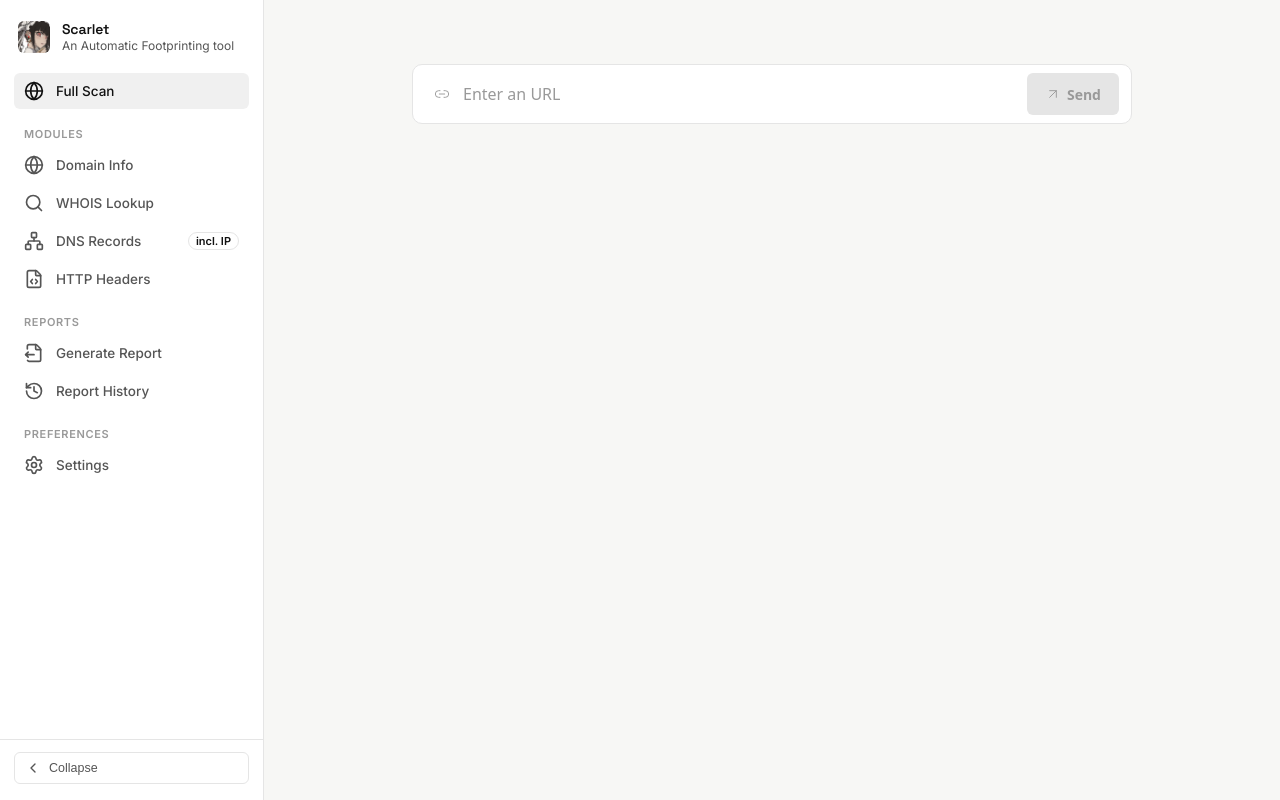
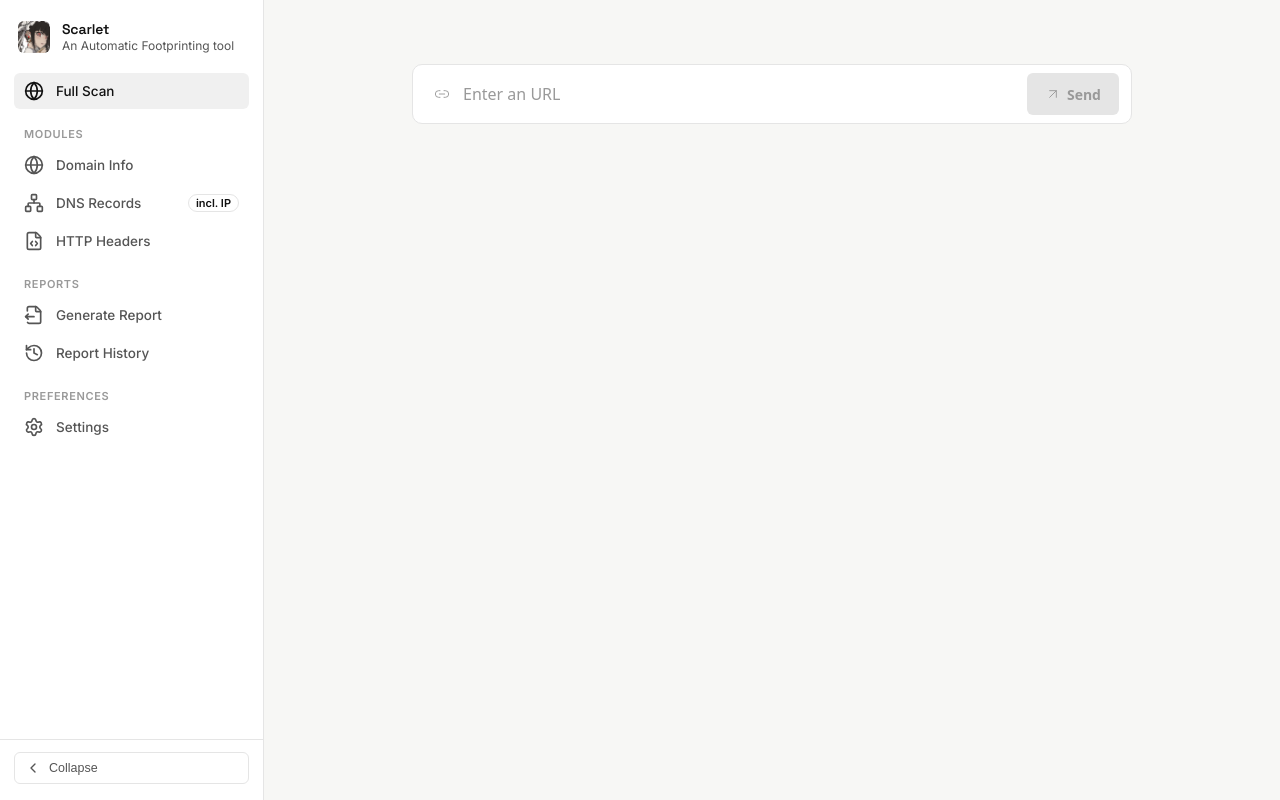
Before and after one commit to RepVignesh/Scarlet, a Next.js app in the folder frontend/: page / in a window 1280 px wide. Built offline with nearby package versions, Linux system fonts and the light colour scheme.

Commit message:
Remove Whois Section (Redundant)

```diff
--- a/frontend/src/app/configs/Sections.tsx
+++ b/frontend/src/app/configs/Sections.tsx
@@ -28,12 +28,6 @@ export const sections: NavSection[] = [
         label: "Domain Info",
         href: "/modules/domain",
         icon: <Globe size={20} />,
-      },
-      {
-        id: "whois",
-        label: "WHOIS Lookup",
-        href: "/modules/whois",
-        icon: <Search size={20} />,
       },
       {
         id: "dns",
--- a/frontend/src/app/modules/whois/page.tsx
+++ /dev/null
@@ -1,3 +0,0 @@
-export default function Whois() {
-  return <h1>Whois</h1>;
-}
```
